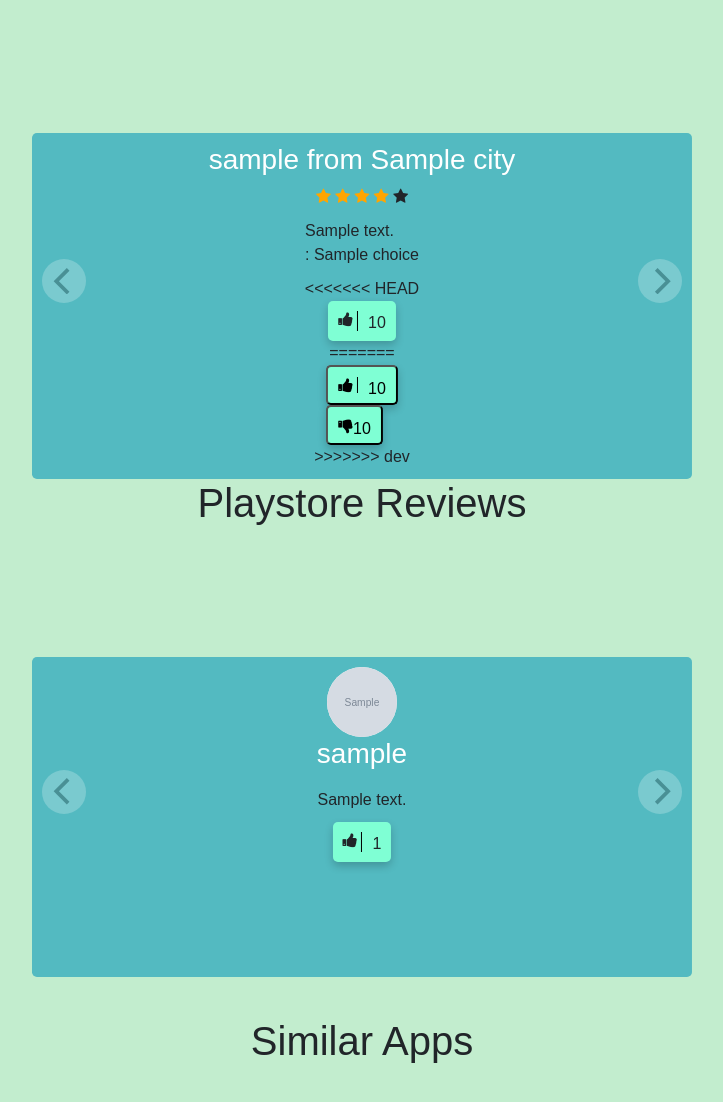
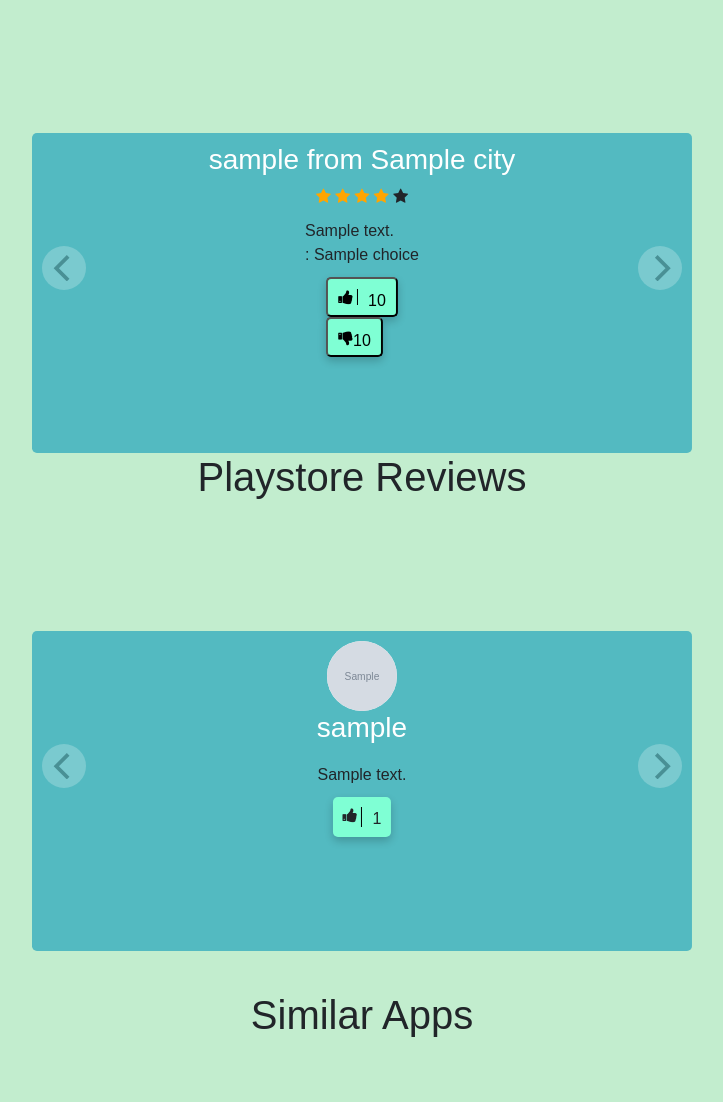
Before and after one commit to Smart-Local-Guide-Devs/webapp, a Django app: template frontend/templates/appPage.html in a window 1280 px wide. Shown: the part 913-2015 px from the top of the page, without its empty margins (278-1001 px from the left). Run offline with Django 3.2, Linux system fonts and the light colour scheme; the template is opened without the code that fills it: most values are stand-ins (such as "Sample title", 1, 10 or a date in 2020); grey boxes marked "Sample" are stand-in pictures; some libraries are stand-ins or nearby versions.

Commit message:
merged a conflict in appPage

```diff
--- a/frontend/templates/appPage.html
+++ b/frontend/templates/appPage.html
@@ -283,12 +283,6 @@
           <br>
           {% endfor %}
         </div>
-<<<<<<< HEAD
-        <div class='upvotes'>
-          <em class="fa fa-thumbs-up"></em>
-          <p>{{review.up_votes}}</p>
-        </div>
-=======
         <form class="Form votingForm">
           {% csrf_token %}
           <input type="hidden" name="app_id" value="{{ review.app_id }}">
@@ -302,7 +296,6 @@
             <span>{{review.down_votes}}</span>
           </button>
         </form>
->>>>>>> dev
       </div>
     </div>
     {%endfor%}
```
